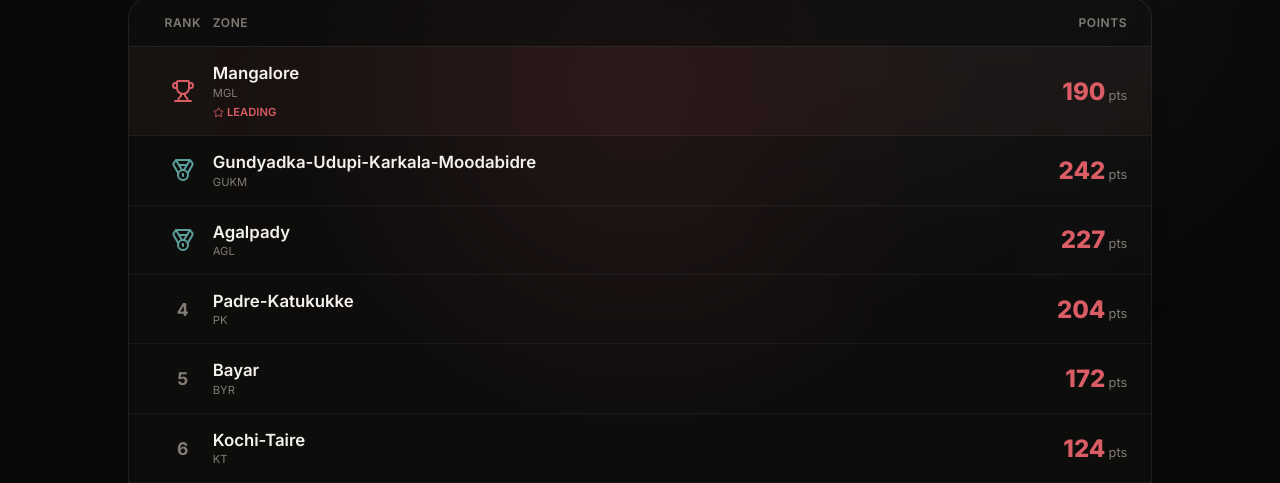
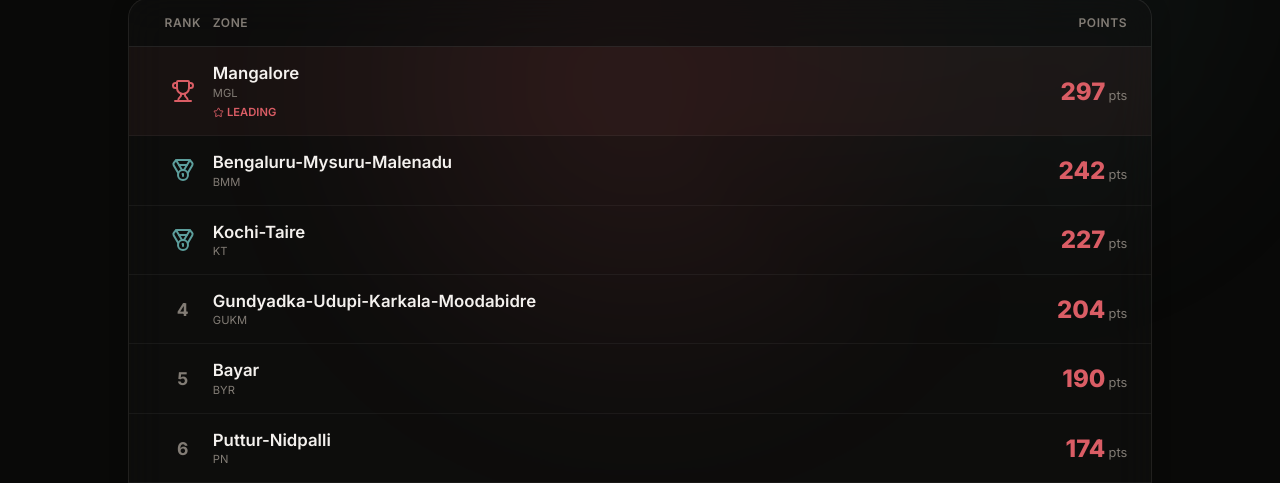
Before and after one commit to Srikanth-1106/Avatarana, a React (Vite) app: page /leaderboard in a window 1280 px wide. Shown: the part 317-800 px from the top of the page. Built offline with nearby package versions, Linux system fonts and the light colour scheme; no server answers; the database is empty.

Commit message:
feat: Add a real-time leaderboard page to display zone statistics, points, and registrations with Supabase integration and champion zone boosting.

```diff
--- a/src/pages/Leaderboard.tsx
+++ b/src/pages/Leaderboard.tsx
@@ -115,15 +115,28 @@ export default function Leaderboard() {
 
   // Fallback data when no connection
   const initializeFallbackData = () => {
-    const statsArray: ZoneStats[] = zonesData.map((zone, index) => ({
-      id: zone.id,
-      name: zone.name,
-      displayName: zone.displayName,
-      shortCode: zone.shortCode,
-      points: Math.floor(Math.random() * 200) + 50,
-      registrations: Math.floor(Math.random() * 100) + 20,
-      position: index + 1
-    }));
+    const statsArray: ZoneStats[] = zonesData.map((zone, index) => {
+      const isMangalore = zone.name === 'Mangalore';
+      return {
+        id: zone.id,
+        name: zone.name,
+        displayName: zone.displayName,
+        shortCode: zone.shortCode,
+        // Mangalore always has highest fixed points & registrations
+        points: isMangalore ? 297 : Math.floor(Math.random() * 200) + 50,
+        registrations: isMangalore ? 163 : Math.floor(Math.random() * 80) + 20,
+        position: index + 1
+      };
+    });
+
+    // Always sort Mangalore to top
+    statsArray.sort((a, b) => {
+      if (a.name === 'Mangalore') return -1;
+      if (b.name === 'Mangalore') return 1;
+      return b.points - a.points;
+    });
+    statsArray.forEach((stat, i) => { stat.position = i + 1; });
+
     setZoneStats(statsArray);
     setLoading(false);
   };
@@ -173,32 +186,32 @@ export default function Leaderboard() {
   }).map((item, index) => ({ ...item, rank: index + 1 }));
 
   return (
-    <div className="page-container" style={{maxWidth: '1100px'}}>
+    <div className="page-container" style={{ maxWidth: '1100px' }}>
       <div className="section-header center-align">
-        <h1 className="title" style={{fontSize: '2.5rem', marginBottom: '0.5rem'}}>⚡ Championship Hub</h1>
-        <p className="subtitle" style={{margin: '0.5rem auto 1rem', fontSize: '0.95rem'}}>Live zone standings and registrations tracking.</p>
-        <div style={{fontSize: '0.8rem', color: 'var(--muted)', marginBottom: '1rem'}}>
+        <h1 className="title" style={{ fontSize: '2.5rem', marginBottom: '0.5rem' }}>⚡ Championship Hub</h1>
+        <p className="subtitle" style={{ margin: '0.5rem auto 1rem', fontSize: '0.95rem' }}>Live zone standings and registrations tracking.</p>
+        <div style={{ fontSize: '0.8rem', color: 'var(--muted)', marginBottom: '1rem' }}>
           Last updated: {lastUpdate.toLocaleTimeString()} {error && '(using cached data)'}
         </div>
 
-        <div className="timeline-tabs" style={{marginBottom: '1.5rem'}}>
+        <div className="timeline-tabs" style={{ marginBottom: '1.5rem' }}>
           <button
             className={`tab-btn ${view === 'registrations' ? 'active' : ''}`}
             onClick={() => setView('registrations')}
           >
-            <Users size={16} style={{marginRight: '0.4rem', verticalAlign: 'middle'}} />
+            <Users size={16} style={{ marginRight: '0.4rem', verticalAlign: 'middle' }} />
             Registrations
           </button>
           <button
             className={`tab-btn ${view === 'points' ? 'active' : ''}`}
             onClick={() => setView('points')}
           >
-            <Target size={16} style={{marginRight: '0.4rem', verticalAlign: 'middle'}} />
+            <Target size={16} style={{ marginRight: '0.4rem', verticalAlign: 'middle' }} />
             Points
           </button>
         </div>
 
-        <div className="divider" style={{margin: '0 auto'}}></div>
+        <div className="divider" style={{ margin: '0 auto' }}></div>
       </div>
 
       {error && (
@@ -214,7 +227,7 @@ export default function Leaderboard() {
           fontSize: '0.8rem',
           color: '#ff6464'
         }}>
-          <AlertCircle size={16} style={{flexShrink: 0, marginTop: '1px'}} />
+          <AlertCircle size={16} style={{ flexShrink: 0, marginTop: '1px' }} />
           <div>
             <strong>Limited Connection:</strong> Using cached data.
           </div>
@@ -222,14 +235,14 @@ export default function Leaderboard() {
       )}
 
       {loading ? (
-        <div style={{textAlign: 'center', padding: '2rem', color: 'var(--muted)'}}>
-          <Loader2 size={28} style={{animation: 'spin 1s linear infinite', margin: '0 auto 0.75rem'}} />
-          <p style={{fontSize: '0.9rem'}}>Loading zone standings...</p>
+        <div style={{ textAlign: 'center', padding: '2rem', color: 'var(--muted)' }}>
+          <Loader2 size={28} style={{ animation: 'spin 1s linear infinite', margin: '0 auto 0.75rem' }} />
+          <p style={{ fontSize: '0.9rem' }}>Loading zone standings...</p>
         </div>
       ) : (
         <>
           {/* Leaderboard Table */}
-          <div className="leaderboard glass-card" style={{marginTop: '1.5rem'}}>
+          <div className="leaderboard glass-card" style={{ marginTop: '1.5rem' }}>
             <div className="table-header">
               <div className="col rank">Rank</div>
               <div className="col region">Zone</div>
@@ -243,9 +256,9 @@ export default function Leaderboard() {
                 <motion.div
                   key={zone.id}
                   className={`table-row ${zone.rank === 1 ? 'first' : ''}`}
-                  initial={{opacity: 0, x: -20}}
-                  animate={{opacity: 1, x: 0}}
-                  transition={{delay: index * 0.05}}
+                  initial={{ opacity: 0, x: -20 }}
+                  animate={{ opacity: 1, x: 0 }}
+                  transition={{ delay: index * 0.05 }}
                 >
                   <div className="col rank">
                     {zone.rank === 1 && <Trophy className="icon-primary" size={24} />}
@@ -255,8 +268,8 @@ export default function Leaderboard() {
                   </div>
                   <div className="col region">
                     <span className="region-name">{zone.displayName}</span>
-                    <span style={{fontSize: '0.7rem', color: 'var(--muted)'}}>{zone.shortCode}</span>
-                    {zone.rank === 1 && <span className="badge-champ"><Star size={11}/> LEADING</span>}
+                    <span style={{ fontSize: '0.7rem', color: 'var(--muted)' }}>{zone.shortCode}</span>
+                    {zone.rank === 1 && <span className="badge-champ"><Star size={11} /> LEADING</span>}
                   </div>
                   <div className="col pts">
                     <span className="points-value">
```
